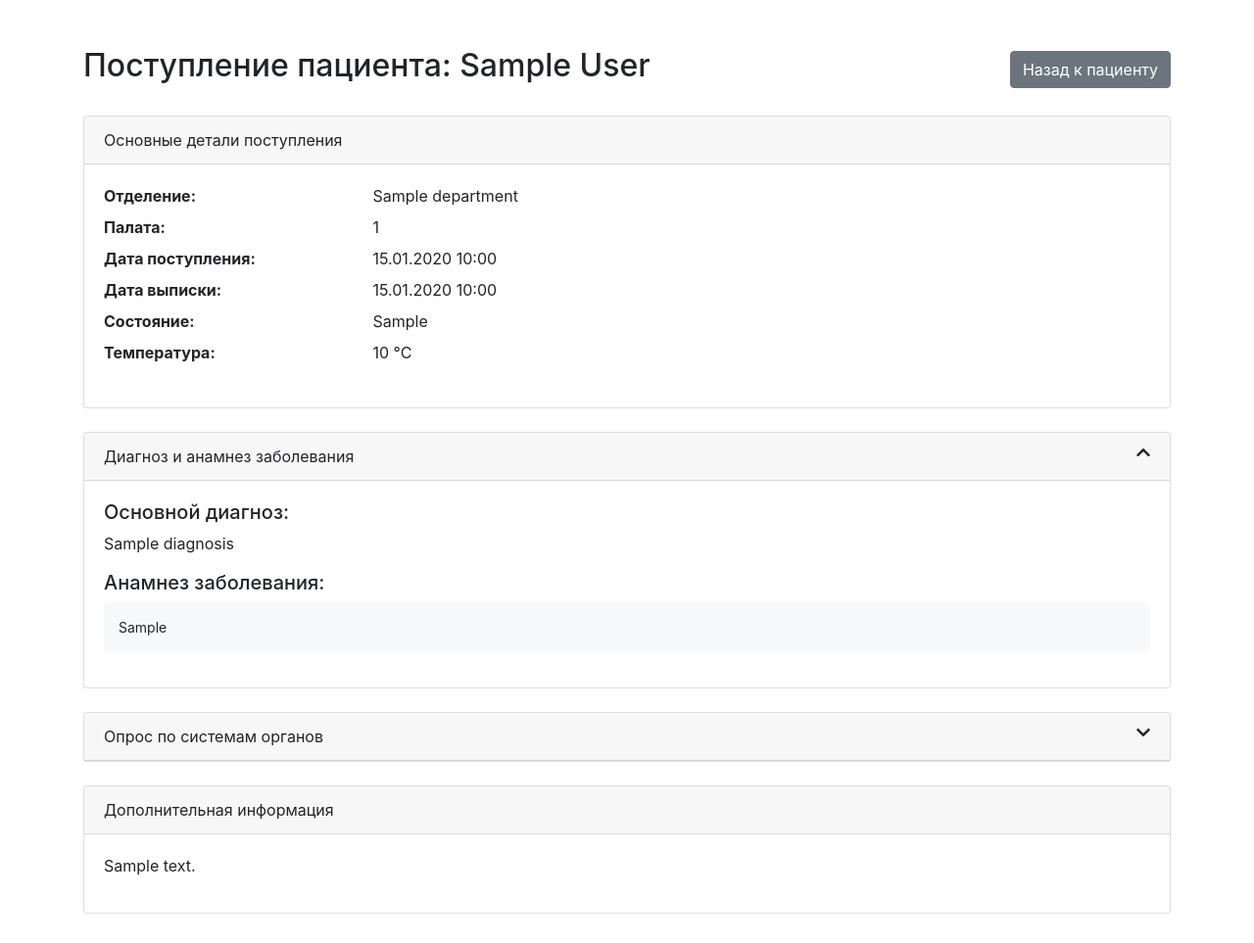
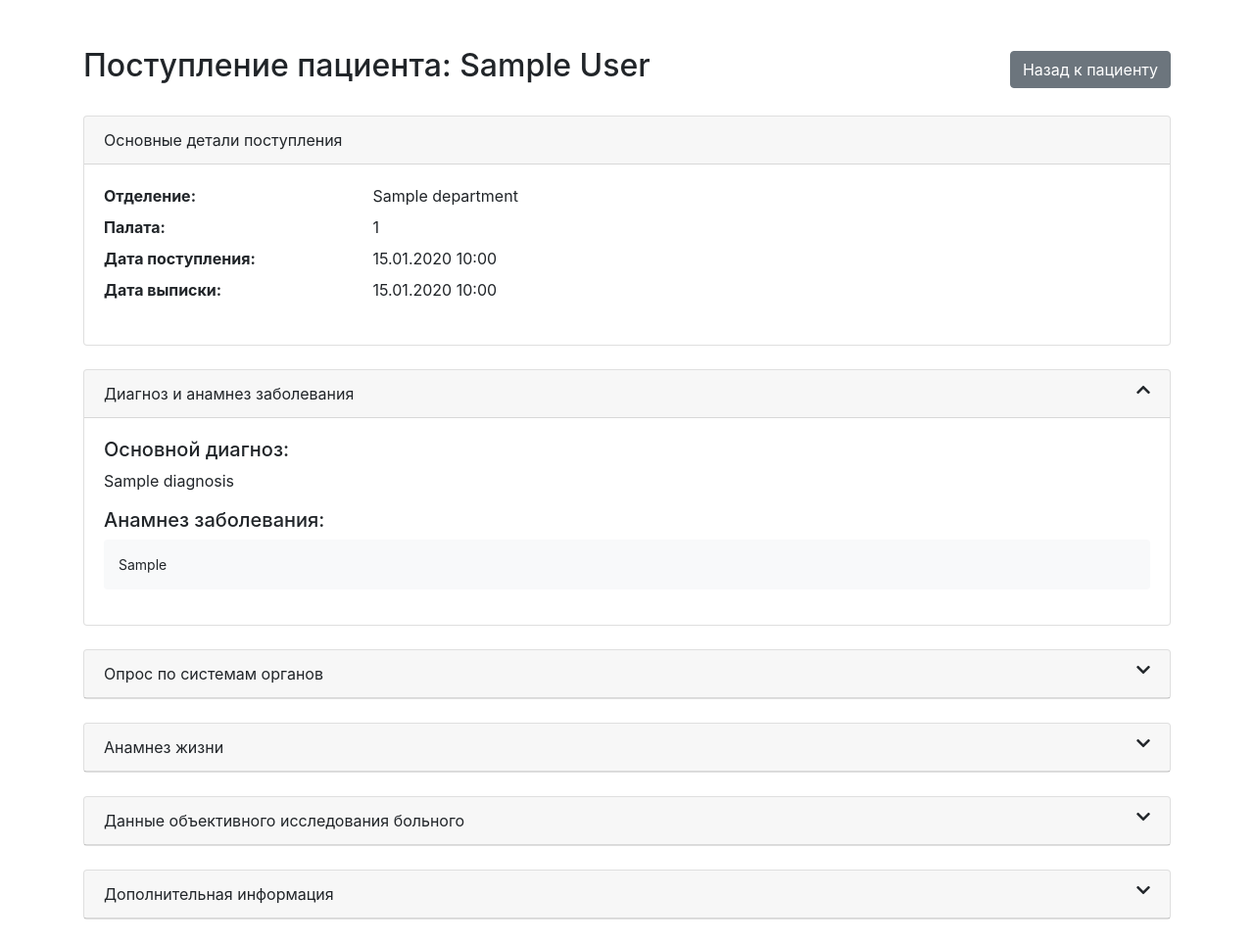
Before and after one commit to lizagashina/Hospital, a Django app: template templates/accounts/admission_detail.html in a window 1280 px wide. Shown: the whole page at 98% size. Before the commit the page ends 933 px from the top, so only its background shows below. Run offline with Django 3.2, Linux system fonts and the light colour scheme; the template is opened without the code that fills it: most values are stand-ins (such as "Sample title", 1, 10 or a date in 2020); some libraries are stand-ins or nearby versions.

Commit message:
Admission info show enabled

```diff
--- a/templates/accounts/admission_detail.html
+++ b/templates/accounts/admission_detail.html
@@ -32,11 +32,6 @@
                             {% endif %}
                         </dd>
 
-                        <dt class="col-sm-3">Состояние:</dt>
-                        <dd class="col-sm-9">{{ admission.get_severity_display }}</dd>
-
-                        <dt class="col-sm-3">Температура:</dt>
-                        <dd class="col-sm-9">{{ admission.temperature }} °C</dd>
                     </dl>
                 </div>
             </div>
@@ -89,11 +84,54 @@
                 </div>
             </div>
 
-            <!-- Дополнительная информация -->
             <div class="card mb-4">
-                <div class="card-header">Дополнительная информация</div>
-                <div class="card-body">
-                    <p>{{ admission.notes|default:"Нет примечаний" }}</p>
+                <div class="card-header" id="lifeHeading" style="cursor: pointer;"
+                     onclick="togglePanel('lifePanel', 'lifeIcon')">
+                    Анамнез жизни
+                    <i class="fas fa-chevron-down float-right" id="lifeIcon"></i>
+                </div>
+                <div class="card-body" id="lifePanel" style="display: none;">
+                    <h5>Анамнез жизни:</h5>
+                    <pre style="white-space: pre-wrap; font-family: inherit;">{{ admission.life_info }}</pre>
+                </div>
+            </div>
+
+            <div class="card mb-4">
+                <div class="card-header" id="infoHeading" style="cursor: pointer;"
+                     onclick="togglePanel('infoPanel', 'infoIcon')">
+                    Данные объективного исследования больного
+                    <i class="fas fa-chevron-down float-right" id="infoIcon"></i>
+                </div>
+                <div class="card-body" id="infoPanel" style="display: none;">
+                    <div class="card-body">
+                        <dl class="row">
+                            <dt class="col-sm-3">Состояние:</dt>
+                            <dd class="col-sm-9">{{ admission.get_severity_display }}</dd>
+
+                            <dt class="col-sm-3">Сознание:</dt>
+                            <dd class="col-sm-9">{{ admission.get_mind_display }}</dd>
+
+                            <dt class="col-sm-3">Положение:</dt>
+                            <dd class="col-sm-9">{{ admission.get_movement_display }}</dd>
+
+                            <dt class="col-sm-3">Тип конституции:</dt>
+                            <dd class="col-sm-9">{{ admission.get_constitutions_display }}</dd>
+                        </dl>
+                    </div>
+                    <h5>Данные объективного исследования больного:</h5>
+                    <pre style="white-space: pre-wrap; font-family: inherit;">{{ admission.admission_info }}</pre>
+                </div>
+            </div>
+
+            <div class="card mb-4">
+                <div class="card-header" id="otherHeading" style="cursor: pointer;"
+                     onclick="togglePanel('otherPanel', 'otherIcon')">
+                    Дополнительная информация
+                    <i class="fas fa-chevron-down float-right" id="otherIcon"></i>
+                </div>
+                <div class="card-body" id="otherPanel" style="display: none;">
+                    <h5>Дополнительные записи при поступлении:</h5>
+                    <pre style="white-space: pre-wrap; font-family: inherit;">{{ admission.notes|default:"Нет примечаний" }}</pre>
                 </div>
             </div>
 
--- a/templates/accounts/patient_detail.html
+++ b/templates/accounts/patient_detail.html
@@ -12,9 +12,6 @@
                 </a>
             {% endif %}
             <a href="{% url 'patients' %}" class="btn btn-secondary">Назад к списку</a>
-            {% if past_admissions.exists %}
-                <a href="#admissions-archive" class="btn btn-info ml-2">Архив</a>
-            {% endif %}
         </div>
     </div>
     {% if not active_admission %}
```
